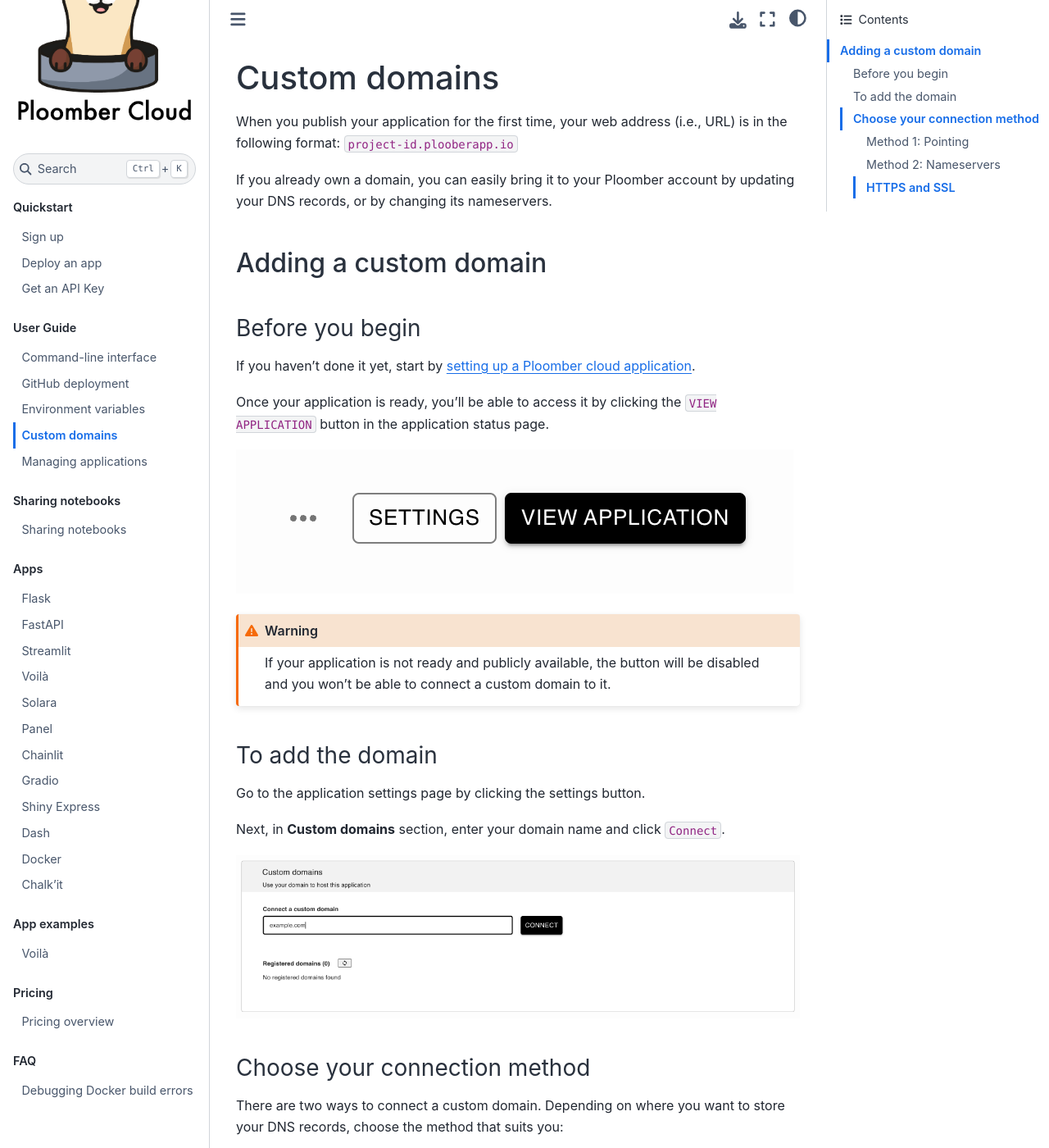
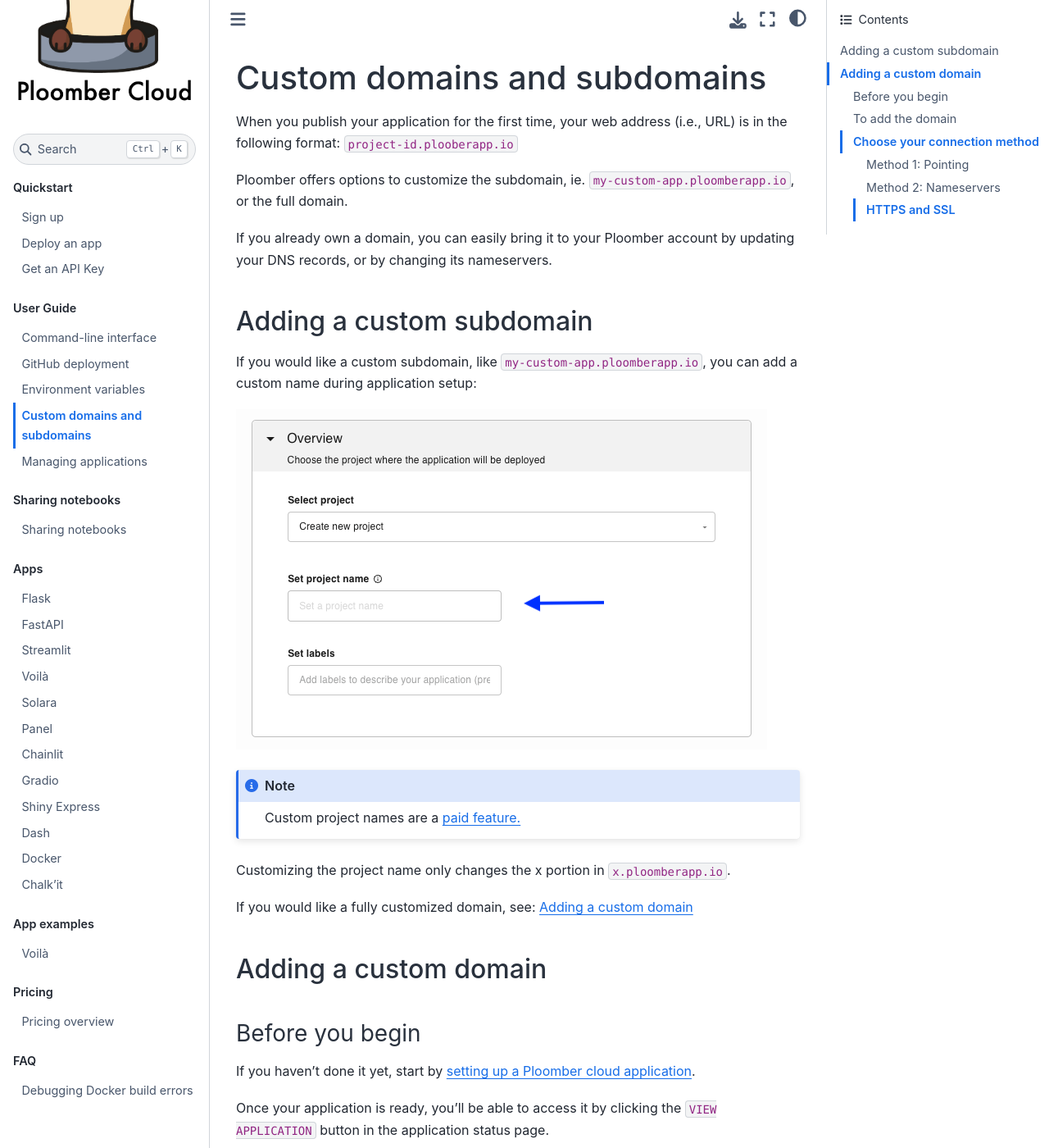
Before and after one commit to ploomber/doc, a Jupyter Book: the page built from doc/user-guide/custom-domains.md, in a window 1280 px wide and 1400 px high. Shown: the whole window at 82% size. Built offline with Jupyter Book 1.0.4 settings and Sphinx 7.4.7 and the Sphinx Book theme 1.1.4, drawn with Linux system fonts in a browser that asks for light colours.

Commit message:
custom subdomains

````diff
--- a/doc/user-guide/custom-domains.md
+++ b/doc/user-guide/custom-domains.md
@@ -1,9 +1,27 @@
-# Custom domains
+# Custom domains and subdomains
 
 When you publish your application for the first time, your web address (i.e., URL) is in the following format: `project-id.plooberapp.io`
 
+Ploomber offers options to customize the subdomain, ie. `my-custom-app.ploomberapp.io`, or the full domain.
+
 If you already own a domain, you can easily bring it to your Ploomber account by updating your DNS records, or by changing its nameservers.
 
+## Adding a custom subdomain
+
+If you would like a custom subdomain, like `my-custom-app.ploomberapp.io`, you can add a custom name during application setup:
+
+![](../static/custom-domains/custom-names.png)
+
+```{note}
+Custom project names are a [paid feature.](../pricing/overview.md)
+```
+
+Customizing the project name only changes the x portion in `x.ploomberapp.io`.
+
+If you would like a fully customized domain, see: [Adding a custom domain](#custom-domain)
+
+
+(custom-domain)=
 ## Adding a custom domain
 
 ### Before you begin
````
Also changed, not shown: doc/user-guide/managing-apps.md (+0 -10 lines), doc/static/custom-domains/custom-names.png (renamed from doc/static/manage-apps/custom-names.png).
